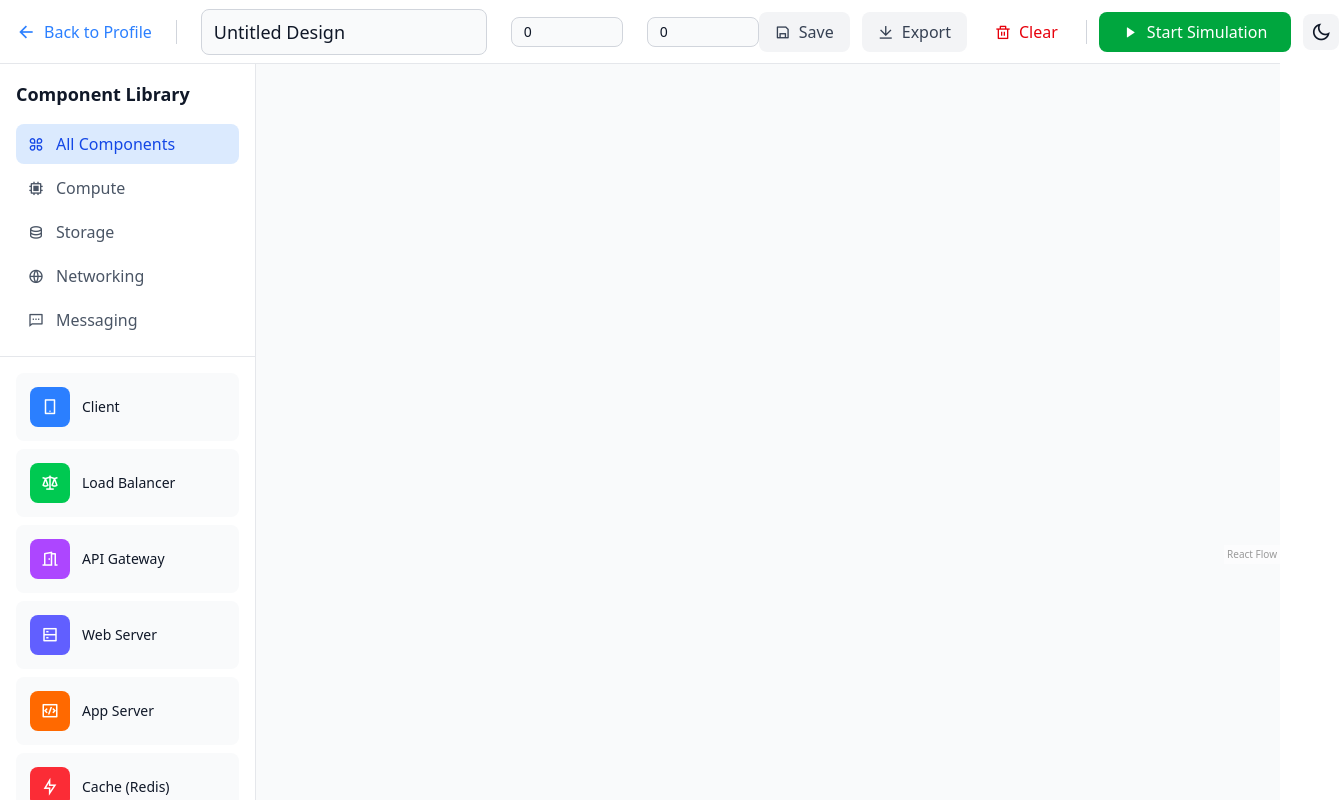
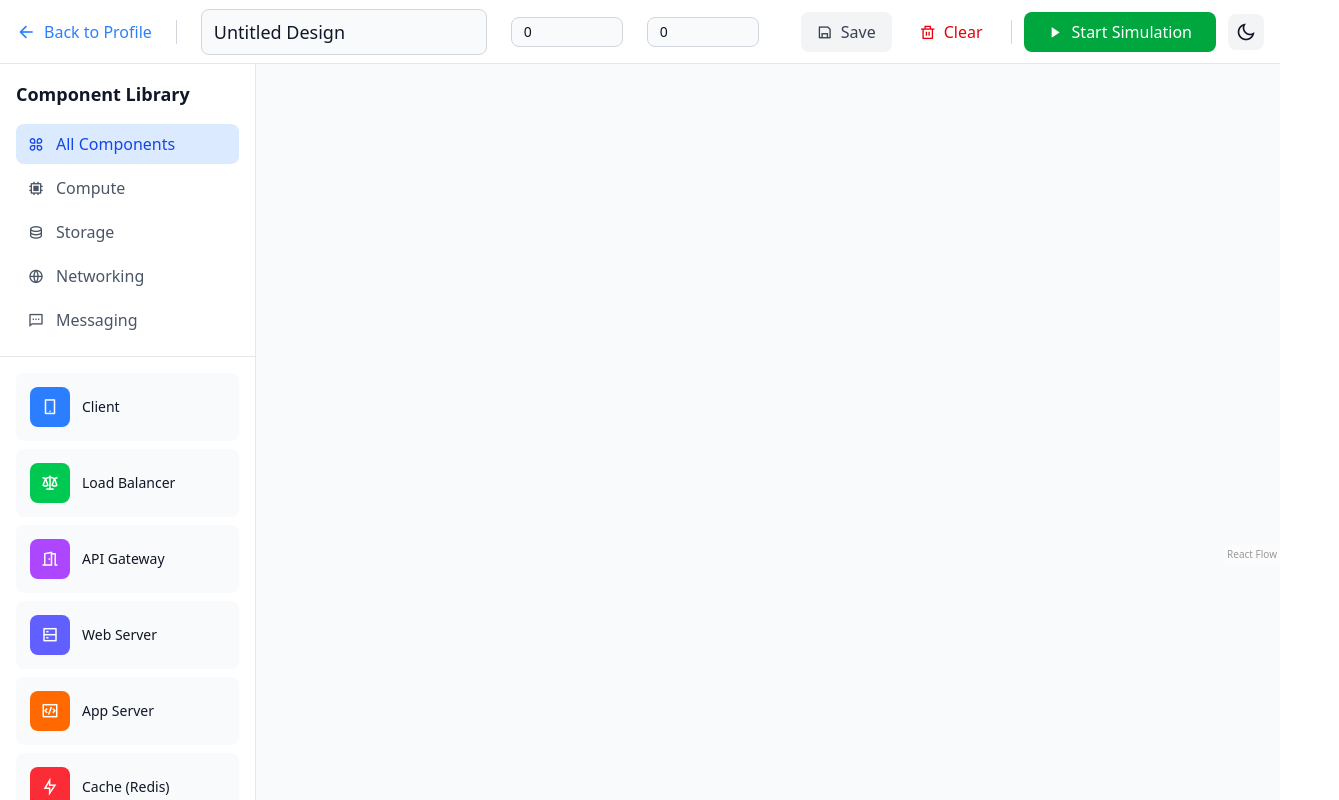
Before and after one commit to Mansi07sharma/System-Design-Simulator, a React (Vite) app: page /design in a window 1280 px wide. Shown: the whole page, 1339 px wide, since content can reach past the window. Built offline with nearby package versions, Linux system fonts and the light colour scheme.

Commit message:
Remove Export button from TopToolBar
Removed the Export button from the toolbar.

```diff
--- a/src/DesignPage/TopToolBar.jsx
+++ b/src/DesignPage/TopToolBar.jsx
@@ -44,11 +44,6 @@ function TopToolBar({ designTitle, setDesignTitle, isDarkMode, setIsDarkMode ,wo
                     Save
                 </button>
 
-                <button className={`${isDarkMode ? 'bg-gray-700 hover:bg-gray-600 text-white' : 'bg-gray-100 hover:bg-gray-200 text-gray-700'} px-4 py-2 rounded-lg font-medium transition-colors whitespace-nowrap cursor-pointer`}>
-                    <i className="ri-download-line w-4 h-4 items-center justify-center mr-2 inline-flex"></i>
-                    Export
-                </button>
-
                 <button onClick={onClear} className={`${isDarkMode ? 'text-red-400 hover:bg-red-900/20' : 'text-red-600 hover:bg-red-50'} px-4 py-2 rounded-lg font-medium transition-colors whitespace-nowrap cursor-pointer`}>
                     <i className="ri-delete-bin-line w-4 h-4 items-center justify-center mr-2 inline-flex"></i>
                     Clear
```
